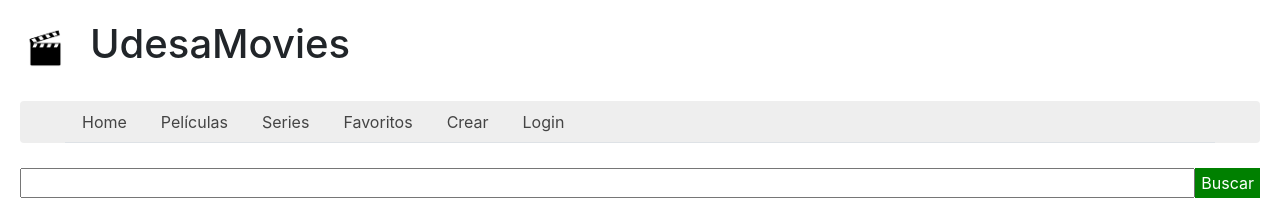
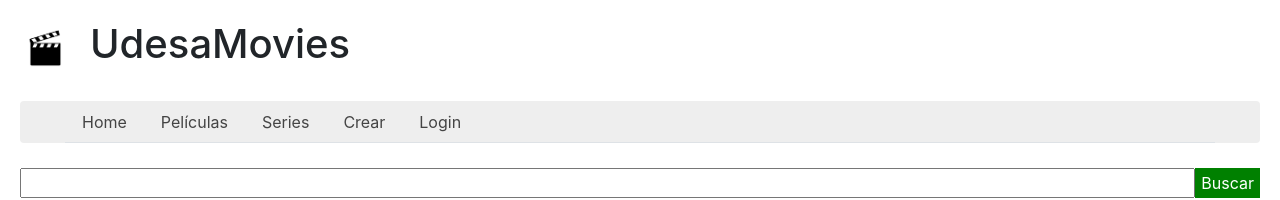
Before and after one commit to justibazterrica/TDM--PI---Bazterrica---Mendivil---Herrera, a React (Create React App) app in the folder PI/: page / in a window 1280 px wide. Shown: the top 200 px of the page. Built offline with nearby package versions, Linux system fonts and the light colour scheme; no server answers.

Commit message:
agregue cookies en menu

```diff
--- a/PI/src/components/Menu/Menu.js
+++ b/PI/src/components/Menu/Menu.js
@@ -1,15 +1,26 @@
 import React from "react";
 import { Link } from "react-router-dom";
+import Cookies from "universal-cookie";
+
+const cookies = new Cookies();
 
 function Menu() {
-  const opciones = [
+
+  let usuario = cookies.get("user-auth-cookie");
+
+  let opciones = [
     { name: "Home", path: "/" },
     { name: "Películas", path: "/peliculas" },
     { name: "Series", path: "/series" },
-    { name: "Favoritos", path: "/favoritos" },
-    { name: "Crear", path: "/crear" },
-    { name: "Login", path: "/login" }
-  ];
+    ];
+
+  if (usuario) {
+    opciones.push({ name: "Favoritos", path: "/favoritos" });
+
+  } else {
+    opciones.push({ name: "Crear", path: "/crear" });
+    opciones.push({ name: "Login", path: "/login" });
+  }
 
   return (
     <section>
```
